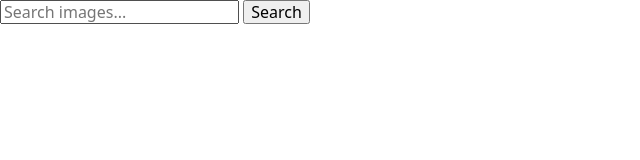
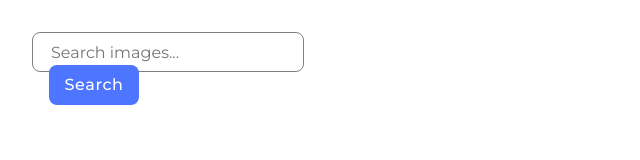
Before and after one commit to OksanaZhoha/goit-js-hw-11, a website built with Vite: page src/index.html in a window 1280 px wide. Shown: the whole page, without its empty margins (0-640 px from the left). Built offline with nearby package versions, Linux system fonts and the light colour scheme; what simplelightbox would draw is missing.

Commit message:
Update styles.css

```diff
--- a/src/css/styles.css
+++ b/src/css/styles.css
@@ -22,3 +22,92 @@
   -moz-osx-font-smoothing: grayscale;
   -webkit-text-size-adjust: 100%;
 }
+
+.form {
+  display: flex;
+  padding: 32px;
+  gap: 16px;
+}
+
+#search-form {
+  width: 272px;
+  height: 40px;
+  flex-shrink: 0;
+  border-radius: 8px;
+  border: 1px solid #808080;
+  color: #2e2f42;
+  font-family: Montserrat;
+  line-height: 1.5;
+  letter-spacing: 0.04em;
+  padding: 8px 16px;
+  outline-color: transparent;
+  outline-offset: 4px;
+}
+
+#search-form input {
+  border: none
+}
+
+#search-form:hover {
+  border: 1px solid #000000;
+}
+
+#search-form:active {
+  border: 1px solid #808080;
+}
+
+#search-form::placeholder {
+  font-size: 16px;
+  font-family: Montserrat;
+  font-weight: 400;
+  line-height: 1.5;
+  letter-spacing: 0.04em;
+}
+
+.search-form button {
+  display: flex;
+  width: 90px;
+  height: 40px;
+  padding: 8px 16px;
+  justify-content: center;
+  align-items: center;
+  gap: 10px;
+  border: 0;
+  border-radius: 8px;
+  background: #4e75ff;
+  color: #ffffff;
+  font-family: Montserrat;
+  font-size: 16px;
+  font-weight: 500;
+  line-height: 1.5;
+  letter-spacing: 0.04em;
+}
+
+.search-form button:hover {
+  background: #6c8cff;
+}
+
+ol,
+ul {
+  list-style: none;
+}
+
+.gallery {
+  display: flex;
+  flex-wrap: wrap;
+  justify-content: center;
+  padding: 0;
+  margin-left: auto;
+  margin-right: auto;
+  gap: 24px;
+  row-gap: 24px;
+}
+
+.gallery-image {
+  width: 360px;
+  height: 200px;
+}
+
+.gallery-link {
+  text-decoration: none;
+}
```
